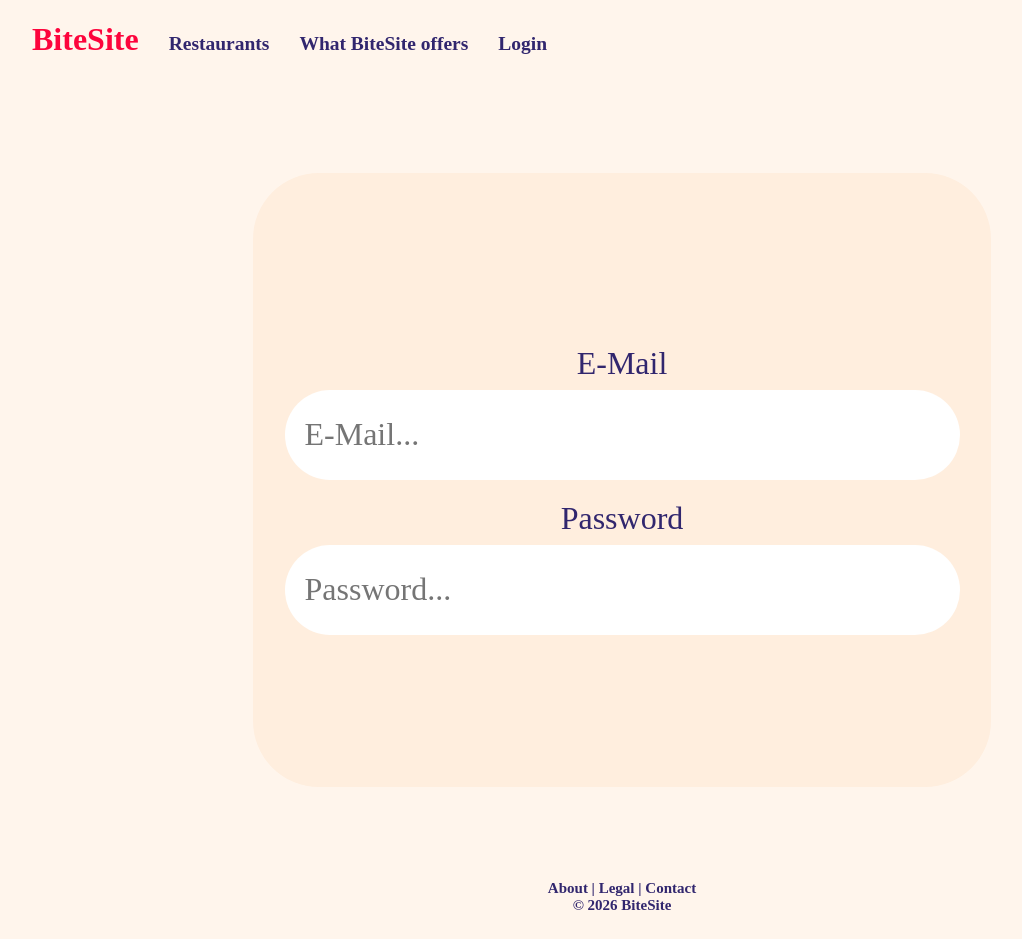
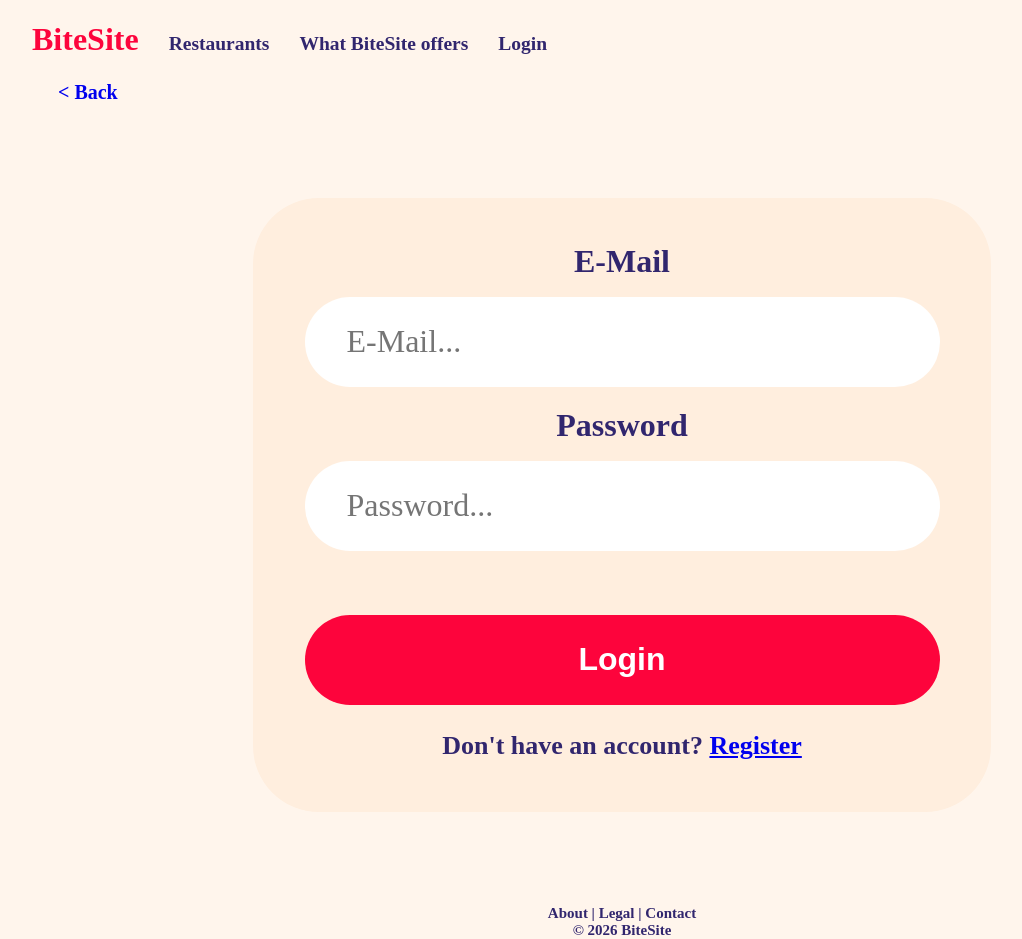
Before and after one commit to davide-muzzi/BiteSite, a Vue app in the folder Frontend/: page /login in a window 1280 px wide. Shown: the whole page, without its empty margins (18-1040 px from the left). Before the commit the page ends 914 px from the top, so only its background shows below. Built offline with nearby package versions, Linux system fonts and the light colour scheme; a web font is replaced by a local one.

Commit message:
feat(LoginView): Login frontend finnished #22

```diff
--- a/Frontend/src/views/LoginView.vue
+++ b/Frontend/src/views/LoginView.vue
@@ -12,10 +12,15 @@ const handleLogin = async () => {
 </script>
 
 <template>
+
+    <button class="back-button">
+        <RouterLink to="/">< Back</RouterLink>
+    </button>
+
     <div class="account-page">
         <div class="login-card">
             <form class="login-form" @submit.prevent="handleLogin">
-                <!-- email -->
+
                 <div class="form-group">
                     <label for="email">E-Mail</label>
                     <input
@@ -27,7 +32,7 @@ const handleLogin = async () => {
                     />
                 </div>
 
-                <!-- password -->
+
                 <div class="form-group">
                     <label for="password">Password</label>
                     <input
@@ -41,6 +46,13 @@ const handleLogin = async () => {
 
             </form>
 
+            <button type="submit" class="login-button">
+                Login
+            </button>
+
+             <p class="register-text">
+                Don't have an account? <RouterLink to="/register">Register</RouterLink>
+             </p>
 
         </div>
     </div>
@@ -64,7 +76,7 @@ body {
 
 .login-card {
   background-color: #ffeede;
-  width: 738px; /* from figma */
+  width: 738px;
   height: 614px;
   border-radius: 66px;
   display: flex;
@@ -75,11 +87,11 @@ body {
 
 .form-group label {
   display: block;
-  margin-bottom: 8px;
   font-size: 32px;
   display: flex;
   justify-content: center;
   margin-top: 20px;
+  font-weight: 600;
 }
 
 .form-group input {
@@ -87,8 +99,50 @@ body {
     height: 90px;
     border-radius: 66px;
     border: none;
-    padding: 0 20px;
     font-size: 32px;
     font-family: var(--font);
+    margin-top: 17px;
+    padding-left: 42px;
+    padding-right: 42px;
+    box-sizing: border-box;
+}
+
+.login-button {
+    width: 635px;
+    height: 90px;
+    border-radius: 66px;
+    border: none;
+    margin-top: 64px;
+    background-color: var(--accent);
+    color: white;
+    font-size: 32px;
+    cursor: pointer;
+    font-weight: 600;
+    box-sizing: border-box;
+    margin-bottom: 0;
+}
+
+.login-button:hover {
+    background-color: var(--button-hover-color);
+}
+
+.register-text {
+    font-size: 26px;
+    font-weight: 600;
+}
+
+.back-button {
+    background: none;
+    border: none;
+    font-size: 20px;
+    cursor: pointer;
+    color: var(--font-color-dark-blue);
+    font-weight: 600;
+    margin-left: 70px;
+    font-family: var(--font);
+}
+
+.back-button > a {
+    text-decoration: none;
 }
 </style>
```
